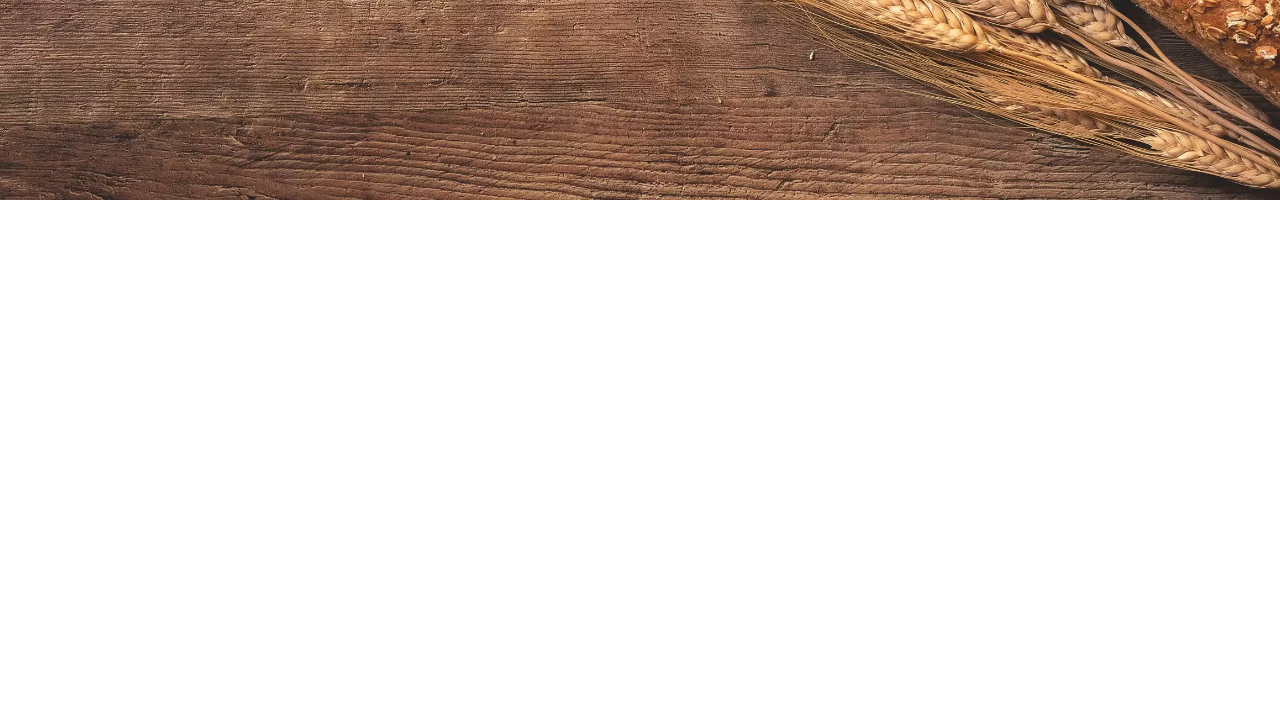
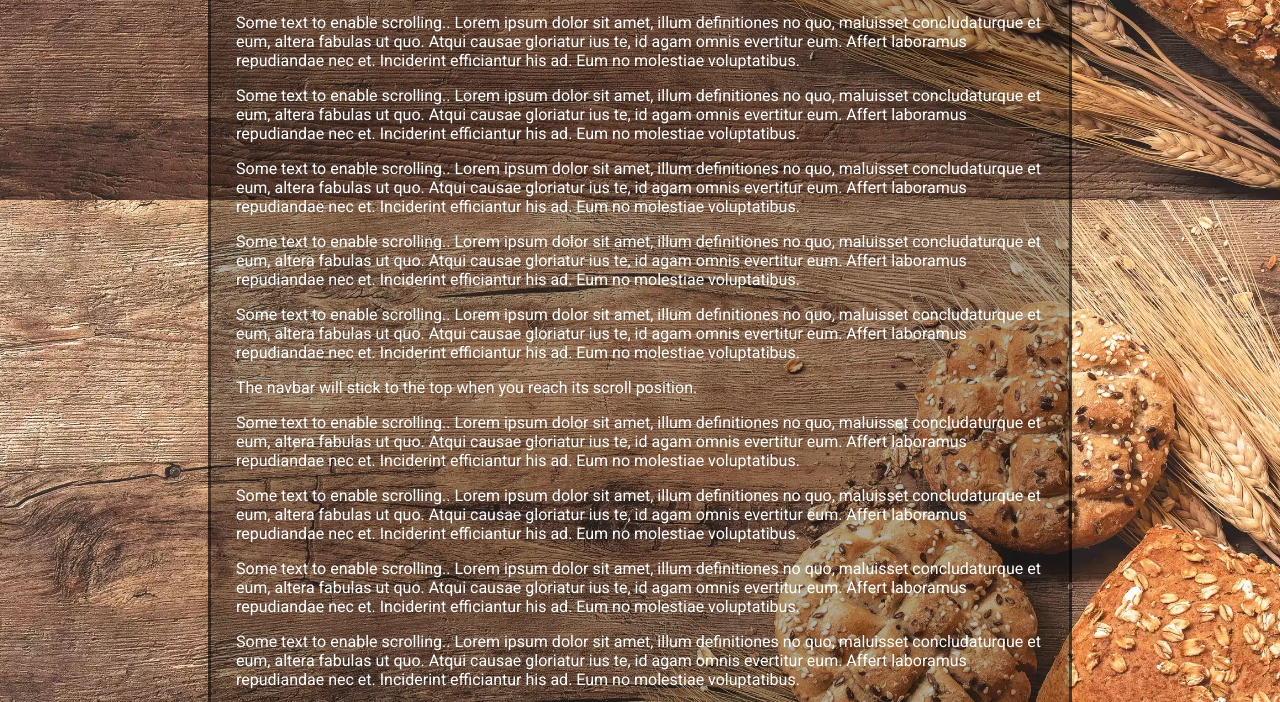
Before and after one commit to Etheonor/TOP-Restaurant-page, a website built with webpack: page dist/index.html in a window 1280 px wide. Shown: the part 600-1302 px from the top of the page. Before the commit the page ends 800 px from the top, so only its background shows below. Built offline with nearby package versions, Linux system fonts and the light colour scheme.

Commit message:
update page with text and content (placeholder)

```diff
--- a/src/pageLoader.js
+++ b/src/pageLoader.js
@@ -1,5 +1,6 @@
 const pageCreator = (() => {
-    console.log("Hello World!")
+  let wrapper = document.getElementsByClassName('wrapper')
+
   })();
 
 export {pageCreator}
```
Also changed, not shown: dist/index.html, dist/main.js, dist/styles.css.
